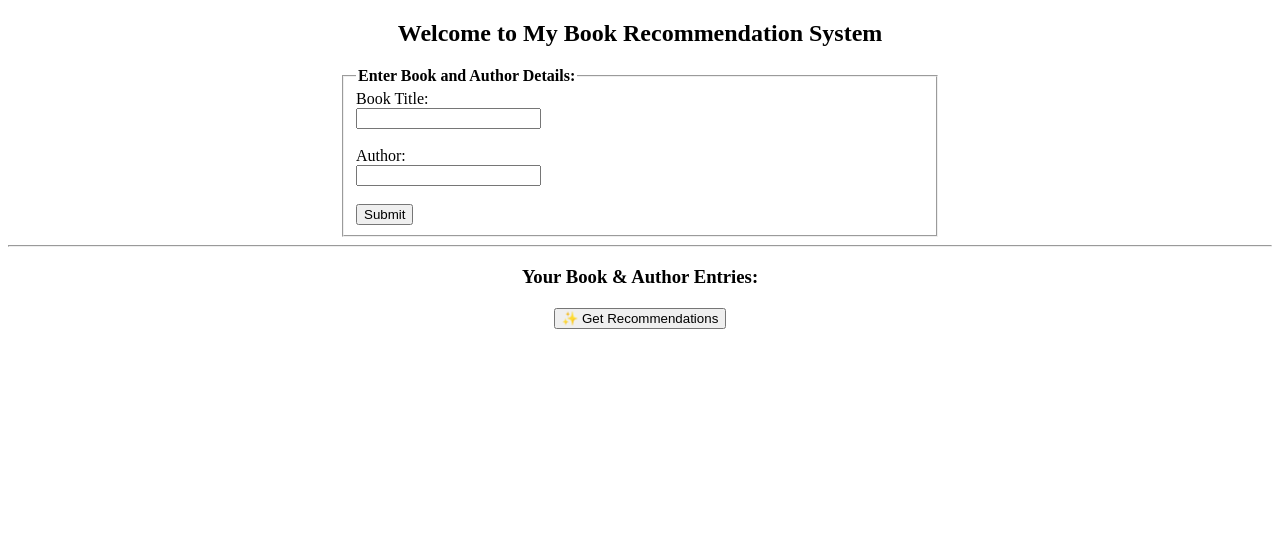
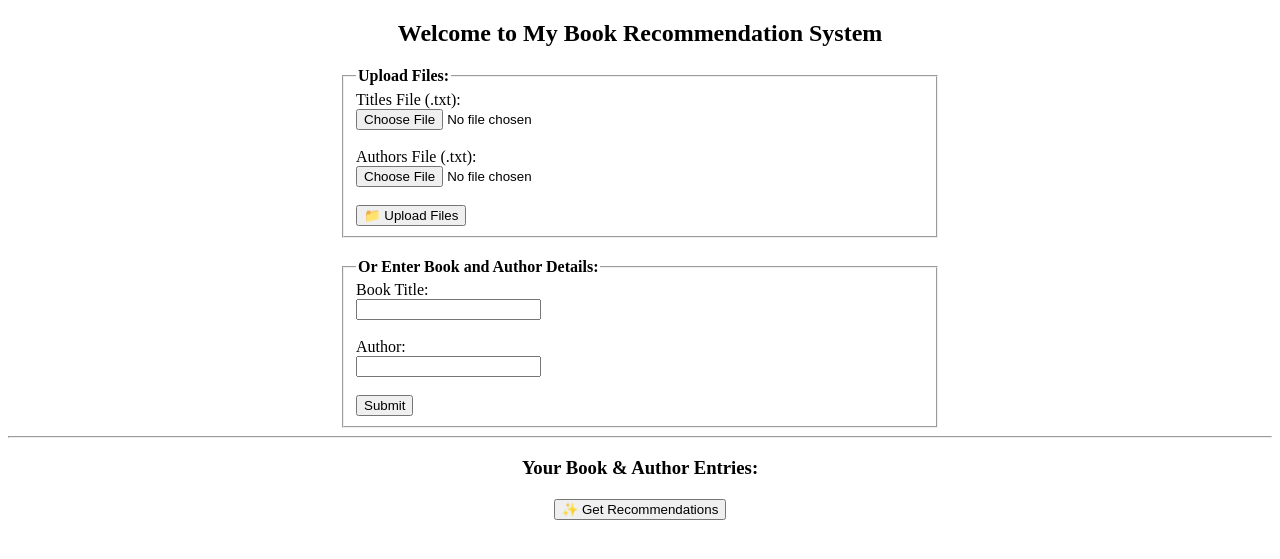
Before and after one commit to mfannin099/bookRecommendation, a Flask app: page / in a window 1280 px wide. Shown: the top 559 px of the page. Run offline with Flask 3, Linux system fonts and the light colour scheme.

Commit message:
Upload Button works

```diff
--- a/main.py
+++ b/main.py
@@ -10,6 +10,7 @@ author_list = []
 DATA_FOLDER = 'data'
 AUTHORS_FILE = os.path.join(DATA_FOLDER, 'authors.txt')
 BOOKS_FILE = os.path.join(DATA_FOLDER, 'titles.txt')
+ALLOWED_EXTENSIONS = {'txt'}
 
 # Clear files on startup
 def clear_data_files():
@@ -21,6 +22,9 @@ def clear_data_files():
 # Clear files on shutdown
 def cleanup():
     clear_data_files()
+
+def allowed_file(filename):
+    return '.' in filename and filename.rsplit('.', 1)[1].lower() in ALLOWED_EXTENSIONS
 
 # Register cleanup function
 atexit.register(cleanup)
@@ -77,6 +81,44 @@ def homepage():
 
     return render_template('index.html', book=book, author=author, book_list=book_list, author_list=author_list)
 
+@app.route('/upload', methods=['POST'])
+def upload_files():
+    try:
+        # Check if files are present
+        if 'titles_file' not in request.files or 'authors_file' not in request.files:
+            return "<h2> Please select both files. <a href='/'>Go back</a></h2>"
+
+        titles_file = request.files['titles_file']
+        authors_file = request.files['authors_file']
+
+        # Check if files are selected
+        if titles_file.filename == '' or authors_file.filename == '':
+            return "<h2> Please select both files. <a href='/'>Go back</a></h2>"
+
+        # Read titles file
+        if titles_file and allowed_file(titles_file.filename):
+            titles_content = titles_file.read().decode('utf-8')
+            titles = [line.strip() for line in titles_content.split('\n') if line.strip()]
+
+        # Read authors file
+        if authors_file and allowed_file(authors_file.filename):
+            authors_content = authors_file.read().decode('utf-8')
+            authors = [line.strip() for line in authors_content.split('\n') if line.strip()]
+
+        # Check if both files have same number of entries
+        if len(titles) != len(authors):
+            return "<h2> Files must have the same number of entries. <a href='/'>Go back</a></h2>"
+
+        # Add to existing lists
+        book_list.extend(titles)
+        author_list.extend(authors)
+        save_to_files(book_list, author_list)
+
+        return redirect('/')
+
+    except Exception as e:
+        return f"<h2> Error uploading files: {e}. <a href='/'>Go back</a></h2>"
+
 @app.route('/delete', methods=['POST'])
 def delete_entry():
     index = int(request.form.get('index'))  # Get the index of the entry to delete
@@ -131,4 +173,4 @@ def recommend():
         return render_template("error.html", message=error_message)
 
 if __name__ == '__main__':
-    app.run()
+    app.run(debug=True)
--- a/templates/index.html
+++ b/templates/index.html
@@ -9,11 +9,28 @@
         <h2>Welcome to My Book Recommendation System</h2>
     </div>
 
+
+    <!-- File Upload Section -->
+    <div style="max-width: 600px; margin: 20px auto;">
+        <form method="POST" action="/upload" enctype="multipart/form-data">
+            <fieldset>
+                <legend><strong>Upload Files:</strong></legend>
+                <label for="titles_file">Titles File (.txt):</label><br>
+                <input type="file" id="titles_file" name="titles_file" accept=".txt" required><br><br>
+
+                <label for="authors_file">Authors File (.txt):</label><br>
+                <input type="file" id="authors_file" name="authors_file" accept=".txt" required><br><br>
+
+                <input type="submit" value="📁 Upload Files">
+            </fieldset>
+        </form>
+    </div>
+
     <!-- Form Section -->
     <div style="max-width: 600px; margin: 0 auto;">
         <form method="POST">
             <fieldset>
-                <legend><strong>Enter Book and Author Details:</strong></legend>
+                <legend><strong> Or Enter Book and Author Details:</strong></legend>
                 <label for="book">Book Title:</label><br>
                 <input type="text" id="book" name="book" required><br><br>
 
```
Also changed, not shown: data/authors.txt (added, +7 -0 lines), data/titles.txt (added, +7 -0 lines), 1 other file.
